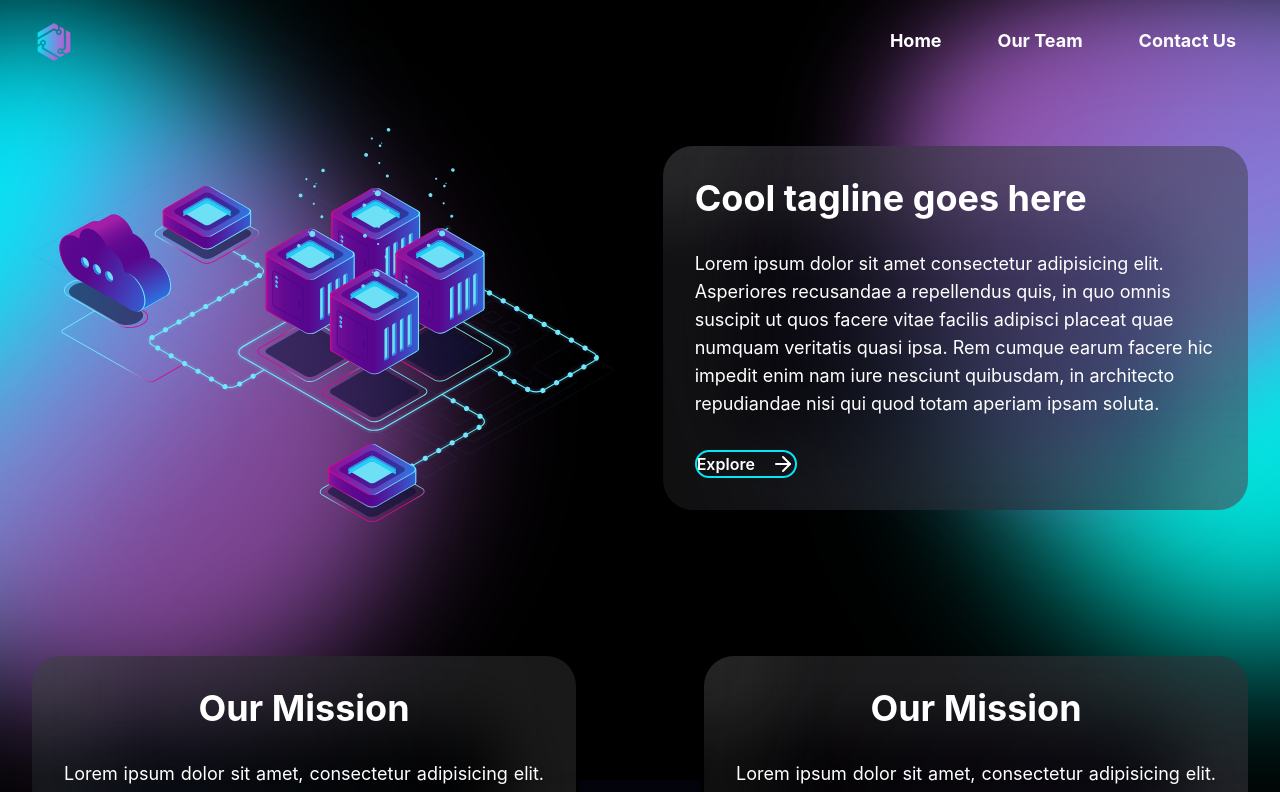
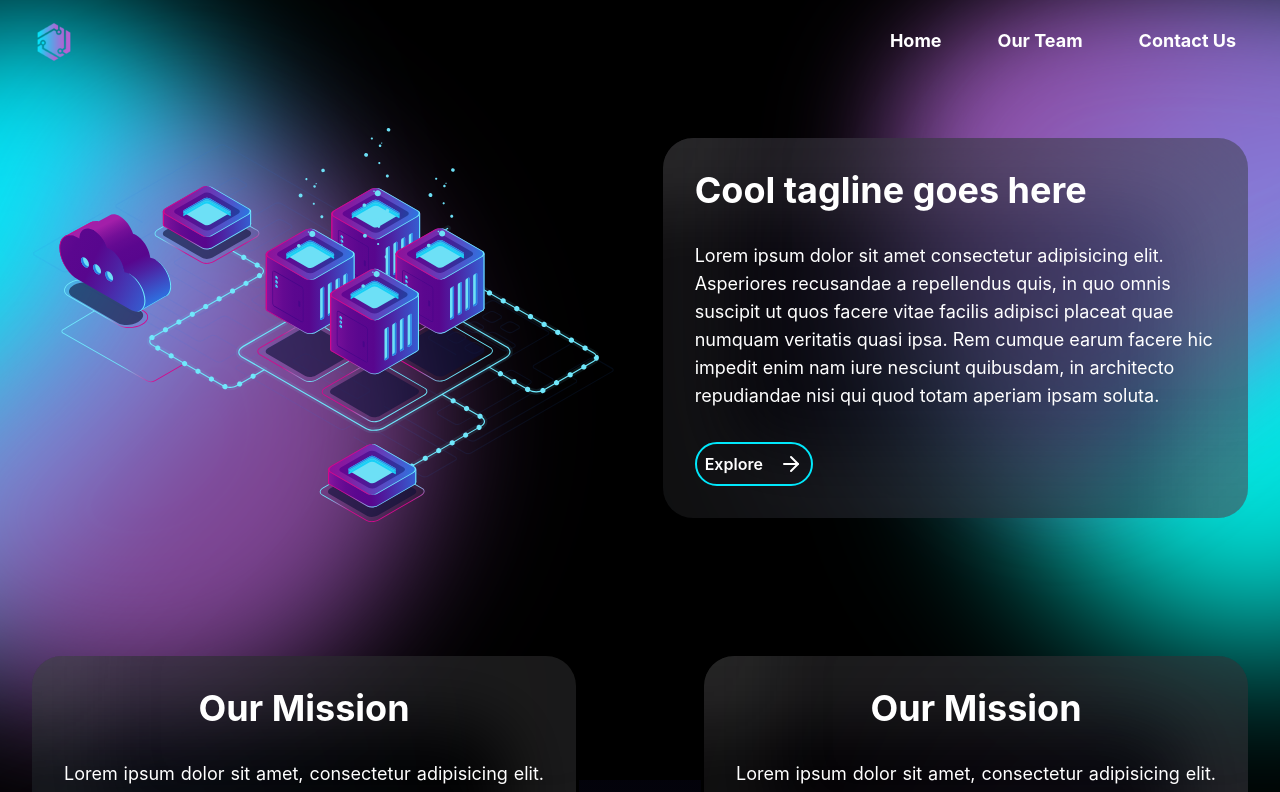
Before and after one commit to sreyom31/blockchainsrm-org, a Next.js app: page / in a window 1280 px wide. Shown: the top 792 px of the page. Built offline with nearby package versions, Linux system fonts and the light colour scheme.

Commit message:
fixed types

```diff
--- a/components/home/landing.tsx
+++ b/components/home/landing.tsx
@@ -24,7 +24,7 @@ const Landing = () => {
             quibusdam, in architecto repudiandae nisi qui quod totam aperiam
             ipsam soluta."
         >
-          <button className="outline-none border-2 border-secondary rounded-full font-semibold transition ease-out delay-100 hover:border-primary flex w-fit">
+          <button className="outline-none border-2 border-secondary rounded-full font-semibold transition ease-out delay-100 hover:border-primary flex w-fit p-2">
             Explore <ArrowRight className="ml-4" />
           </button>
         </Card>
--- a/components/shared/Layout.tsx
+++ b/components/shared/Layout.tsx
@@ -5,7 +5,7 @@ const Layout = ({
   className,
 }: {
   children: React.ReactNode;
-  className?: String;
+  className?: string;
 }) => {
   return (
     <div className={`px-2 sm:px-8 ${className && className}`}>{children}</div>
```
Also changed, not shown: components/shared/card.tsx (+3 -5 lines).
